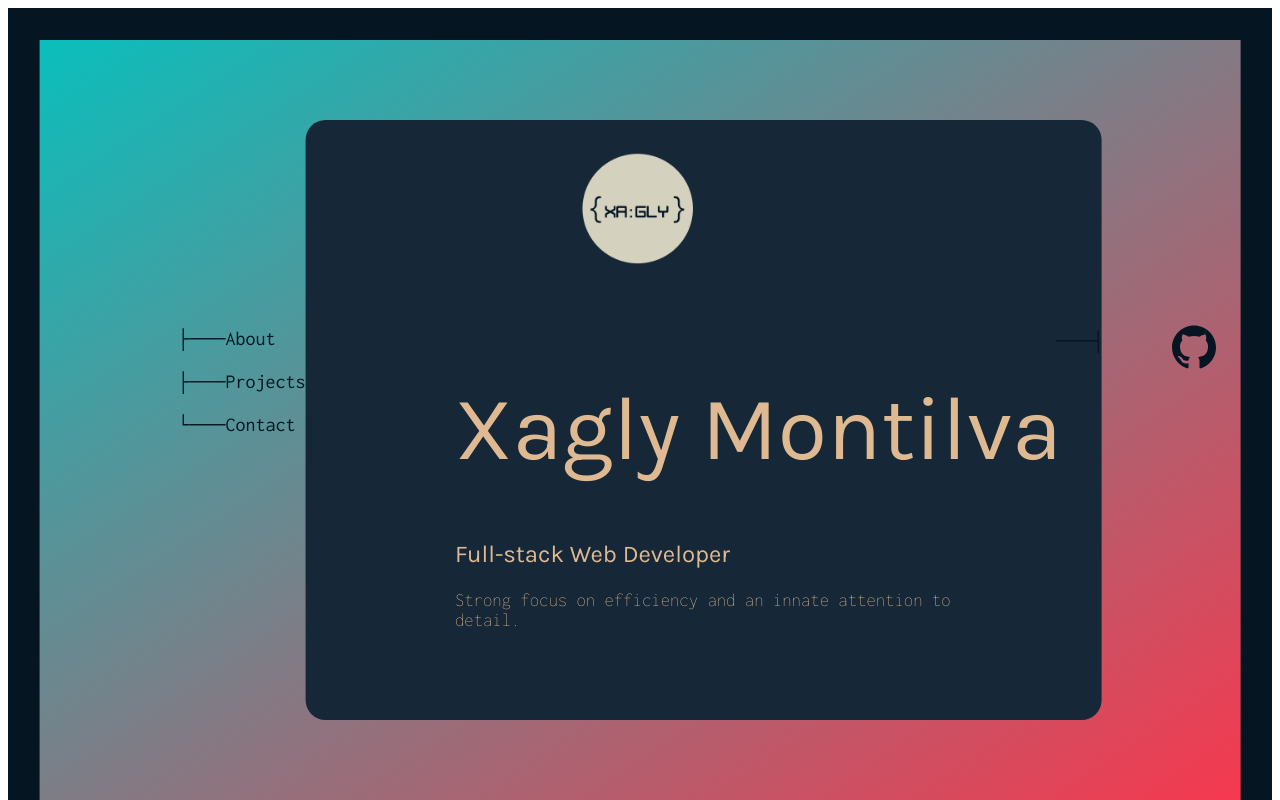
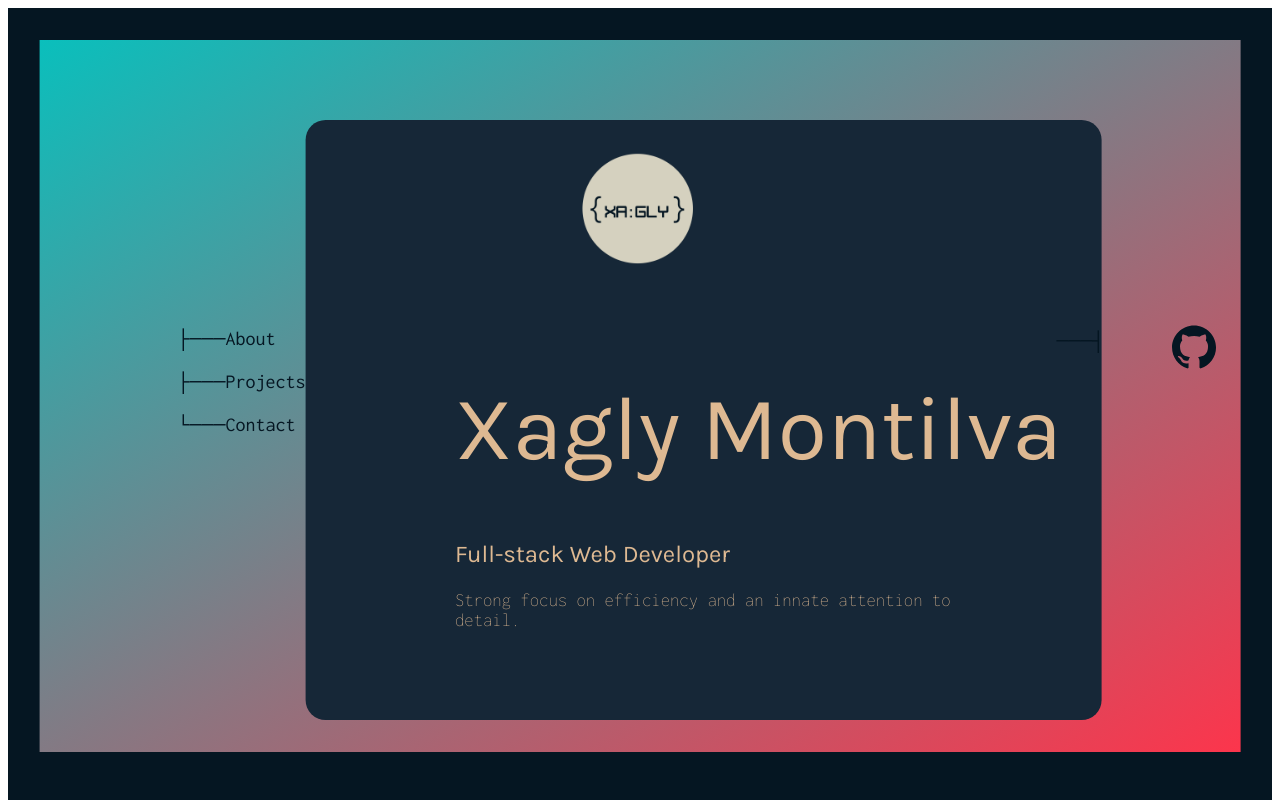
Before and after one commit to XML3/My_Web, a React (Vite) app in the folder My_Web/: page / in a window 1280 px wide. Shown: the top 800 px of the page. Built offline with nearby package versions, Linux system fonts and the light colour scheme; no server answers.

Commit message:
modified main grid

```diff
--- a/My_Web/src/App.css
+++ b/My_Web/src/App.css
@@ -10,5 +10,5 @@
 .Container {
   display: grid;
   grid-template-columns: repeat(2, 1fr);
-  grid-template-rows: 800px 500px 1fr 500px repeat(2, 1fr);
+  grid-template-rows: 1fr 800px 400px 1fr 600px;
 }
```
